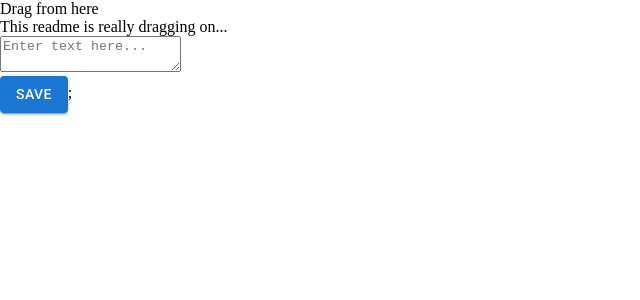
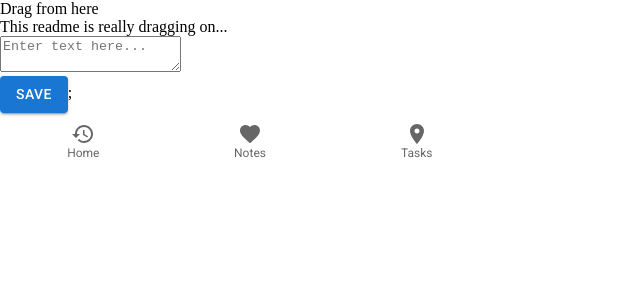
Before and after one commit to ogvlad/react-en-pure, a React app: page / in a window 1280 px wide. Shown: the top 300 px of the page, without its empty margins (0-640 px from the left). Built offline with nearby package versions, Linux system fonts and the light colour scheme; what @atlaskit/theme would draw is missing.

Commit message:
Navigation

```diff
--- a/src/features/HomePage/index.tsx
+++ b/src/features/HomePage/index.tsx
@@ -1,6 +1,6 @@
 import * as React from "react"
 import Button from "@mui/material/Button"
-import { Root } from "../../Root"
+import { Root } from "../../shared/Root"
 import { useForm } from "react-hook-form"
 import { FormControl } from "@mui/base/FormControl"
 import Draggable from "react-draggable"
--- a/src/features/Notes/index.tsx
+++ b/src/features/Notes/index.tsx
@@ -2,7 +2,7 @@ import * as React from 'react';
 import Box from '@mui/material/Box';
 import { DataGrid, GridColDef, GridValueGetterParams } from '@mui/x-data-grid';
 import { CustomRow } from "./CustomRow"
-import { Root } from "../../Root"
+import { Root } from "../../shared/Root"
 
 const columns: GridColDef[] = [
   { field: 'id', headerName: 'ID', width: 90 },
--- a/src/features/Tasks/data.ts
+++ b/src/features/Tasks/data.ts
@@ -1,6 +1,6 @@
 import { Column, Entities, TaskMap, Task, Id } from './types';
 
-const tasks: Task[] = Array.from({ length: 20 }, (v, k) => k).map(
+const tasks: Task[] = Array.from({ length: 15 }, (v, k) => k).map(
   (val: number): Task => ({
     id: `task-${val}`,
     content: `Task ${val}`,
--- a/src/features/Tasks/index.tsx
+++ b/src/features/Tasks/index.tsx
@@ -5,6 +5,7 @@ import { Task, Id, Entities } from "./types"
 import Column from "./column"
 import { initialData } from "./data"
 import { mutliDragAwareReorder, multiSelectTo as multiSelect, Result as ReorderResult } from './utils';
+import { Root } from "../../shared/Root"
 
 const Container = styled.div`
   display: flex;
@@ -194,6 +195,7 @@ export const TheTasks = () => {
   }, [])
 
   return (
+    <Root>
       <DragDropContext
         onDragStart={onDragStart}
         onDragEnd={onDragEnd}
@@ -213,5 +215,6 @@ export const TheTasks = () => {
           ))}
         </Container>
       </DragDropContext>
+    </Root>
   )
 }
--- a/src/index.tsx
+++ b/src/index.tsx
@@ -9,7 +9,6 @@ import "@fontsource/roboto/500.css"
 import "@fontsource/roboto/700.css"
 
 import { HomePage } from "./features/HomePage"
-import { Root } from "./Root"
 import { TheTasks } from "./features/Tasks"
 import { TheNotes } from "./features/Notes"
 
--- a/src/Root.tsx
+++ b/src/shared/Root.tsx
@@ -1,6 +1,8 @@
 import * as React from "react"
 
 import "./main.css"
+
+import { TheNavigation } from "./TheNavigation"
 
 export const Root = (props: React.PropsWithChildren) => {
   return (
@@ -8,6 +10,9 @@ export const Root = (props: React.PropsWithChildren) => {
       <div className={"center-block"}>
       {props.children}
       </div>
+      <div className={"top-block"}>
+        <TheNavigation />
+      </div>
     </div>
   )
 }
--- /dev/null
+++ b/src/shared/TheNavigation.tsx
@@ -0,0 +1,33 @@
+import * as React from "react"
+import Box from "@mui/material/Box"
+import BottomNavigation from "@mui/material/BottomNavigation"
+import BottomNavigationAction from "@mui/material/BottomNavigationAction"
+import RestoreIcon from "@mui/icons-material/Restore"
+import FavoriteIcon from "@mui/icons-material/Favorite"
+import LocationOnIcon from "@mui/icons-material/LocationOn"
+import PersonIcon from "@mui/icons-material/Person"
+import { useNavigate } from "react-router-dom"
+
+export function TheNavigation() {
+  const navigate = useNavigate()
+  const [value, setValue] = React.useState(0)
+
+  return (
+    <Box sx={{ width: 500 }}>
+      <BottomNavigation
+        showLabels
+        value={value}
+        onChange={(event, newValue) => {
+          setValue(newValue)
+          navigate(newValue)
+
+        }}
+      >
+        <BottomNavigationAction label="Home" value={"/"} icon={<RestoreIcon />} />
+        <BottomNavigationAction label="Notes" value={"/notes"} icon={<FavoriteIcon />} />
+        <BottomNavigationAction label="Tasks" value={"/tasks"} icon={<LocationOnIcon />} />
+        {/*<BottomNavigationAction label="Users" value={"/users"} icon={<PersonIcon />} />*/}
+      </BottomNavigation>
+    </Box>
+  )
+}
--- a/src/main.css
+++ b/src/shared/main.css
@@ -26,3 +26,19 @@ body, html {
     width: 100%;
     height: 100%;
 }
+
+.top-block {
+    grid-column: span 3;
+    grid-row: 1;
+    /*background-color: blue; !* Или любой другой цвет *!*/
+    width: 100%;
+    height: 100%;
+}
+
+.bottom-block {
+    grid-column: 2;
+    grid-row: 3;
+    /*background-color: blue; !* Или любой другой цвет *!*/
+    width: 100%;
+    height: 100%;
+}
```
Lines whose indentation alone changed are shown as unchanged.
